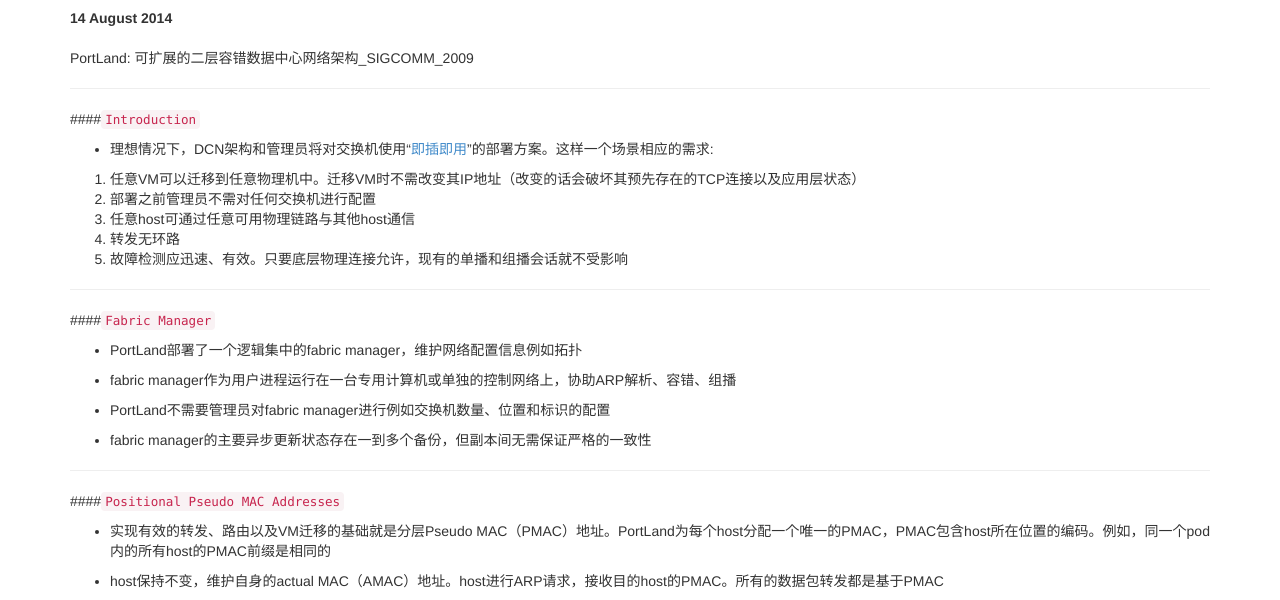
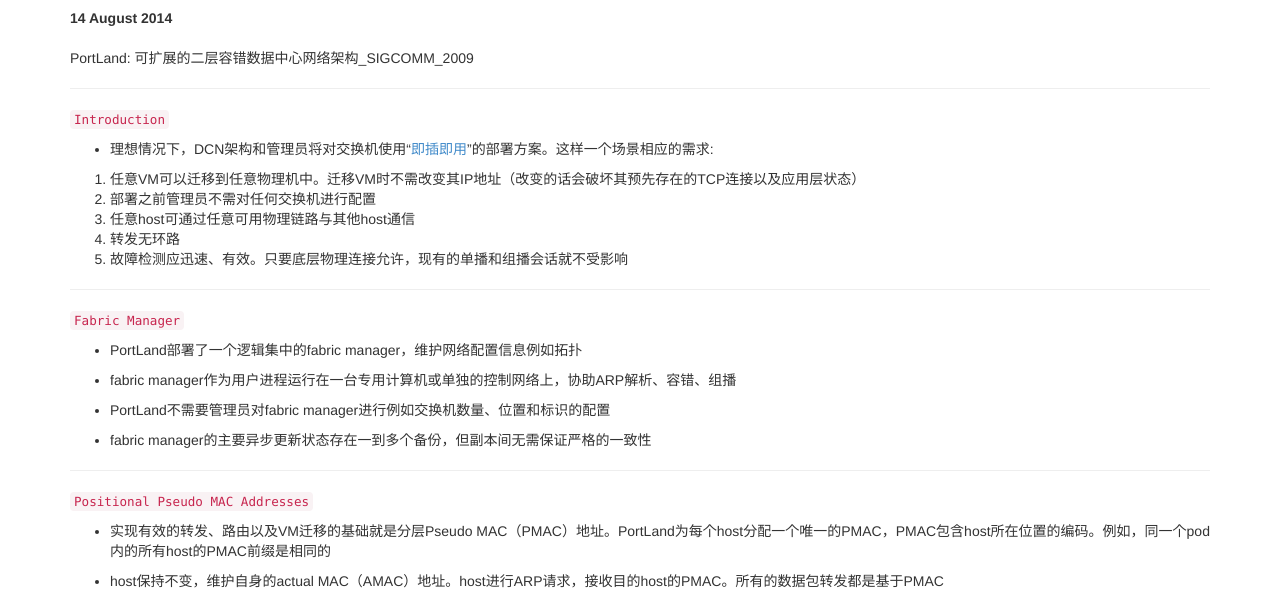
Before and after one commit to wangjunxiao/wangjunxiao.github.io, a Jekyll site: the page built from _posts/2014-8-14-study-notes-of-portland.md, in a window 1280 px wide and 1400 px high. Shown: the part 184-784 px from the top of the window. Built offline with Jekyll 4.4.1, drawn with Linux system fonts in a browser that asks for light colours; nearby versions of some CDN libraries; comment, search, counter and statistics services are not loaded.

```diff
--- a/_posts/2014-8-14-study-notes-of-portland.md
+++ b/_posts/2014-8-14-study-notes-of-portland.md
@@ -11,7 +11,7 @@ PortLand: 可扩展的二层容错数据中心网络架构_SIGCOMM_2009
 
 *****
 
-####`Introduction`
+`Introduction`
 
 * 理想情况下，DCN架构和管理员将对交换机使用“[即插即用][1]”的部署方案。这样一个场景相应的需求:
 
@@ -23,7 +23,7 @@ PortLand: 可扩展的二层容错数据中心网络架构_SIGCOMM_2009
 
 ******
 
-####`Fabric Manager`
+`Fabric Manager`
 
 * PortLand部署了一个逻辑集中的fabric manager，维护网络配置信息例如拓扑
 
@@ -35,7 +35,7 @@ PortLand: 可扩展的二层容错数据中心网络架构_SIGCOMM_2009
 
 *****
 
-####`Positional Pseudo MAC Addresses`
+`Positional Pseudo MAC Addresses`
 
 * 实现有效的转发、路由以及VM迁移的基础就是分层Pseudo MAC（PMAC）地址。PortLand为每个host分配一个唯一的PMAC，PMAC包含host所在位置的编码。例如，同一个pod内的所有host的PMAC前缀是相同的
 
@@ -62,7 +62,7 @@ PortLand: 可扩展的二层容错数据中心网络架构_SIGCOMM_2009
 
 *****
 
-####`Proxy-based ARP`
+`Proxy-based ARP`
 
 * 以太网默认将ARP请求广播给同个二层域中的所有host。PortLand利用fabric manager来减轻这一广播负载
 
@@ -100,7 +100,7 @@ PortLand: 可扩展的二层容错数据中心网络架构_SIGCOMM_2009
 
 *****
 
-####`Distributed Location Discovery`
+`Distributed Location Discovery`
 
 * PortLand交换机利用它们在全局拓扑中的位置执行有效地转发和路由。因此在确定位置前交换机不进行包转发，并且不需要管理员的人为设置和干预。为了完全实现PortLand的“即插即用”，提出location discovery protocol（LDP）
 
@@ -136,7 +136,7 @@ PortLand: 可扩展的二层容错数据中心网络架构_SIGCOMM_2009
 
 *****
 
-####`Provably Loop Free Forwarding`
+`Provably Loop Free Forwarding`
 
 * 一旦交换机利用LDP确定了位置，就会从邻居交换机获取信息并填充自身的转发表。例如，核心交换机从直连的汇聚交换机获取pod号。转发数据包时，核心交换机简单地检查数据包PMAC对应的pod号就能确定适当的输出端口。同样地，汇聚交换机从直连的边缘交换机获取position号。汇聚交换机必须通过检查数据包的PMAC确定目的host是否位于本pod中，如果目的host位于本pod中，那么汇聚交换机就将数据包转发到PMAC指定position所对应的边缘交换; 如果目的host位于其他pod中，（无故障时）汇聚交换机可以将数据包转发到任意一个直连的核心交换机。在考虑负载均衡的情况下，可以借助相关技术选择合适的输出端口。fabric manager将会下发一系列流表项重写默认的单个流转发行为
 
@@ -156,7 +156,7 @@ for converting a down-packet to an up-packet. In order for a switch to receive t
 
 *****
 
-####`Fault Tolerant Routing`
+`Fault Tolerant Routing`
 
 * LDP除了确定交换机位置外的一个重要作用就是liveness monitoring session
 
@@ -198,7 +198,7 @@ for converting a down-packet to an up-packet. In order for a switch to receive t
 
 *****
 
-####`System Architecture`
+`System Architecture`
 
 >
 >![]({{ site.img_url }}/2014-8-14/architecture.JPG)
```
